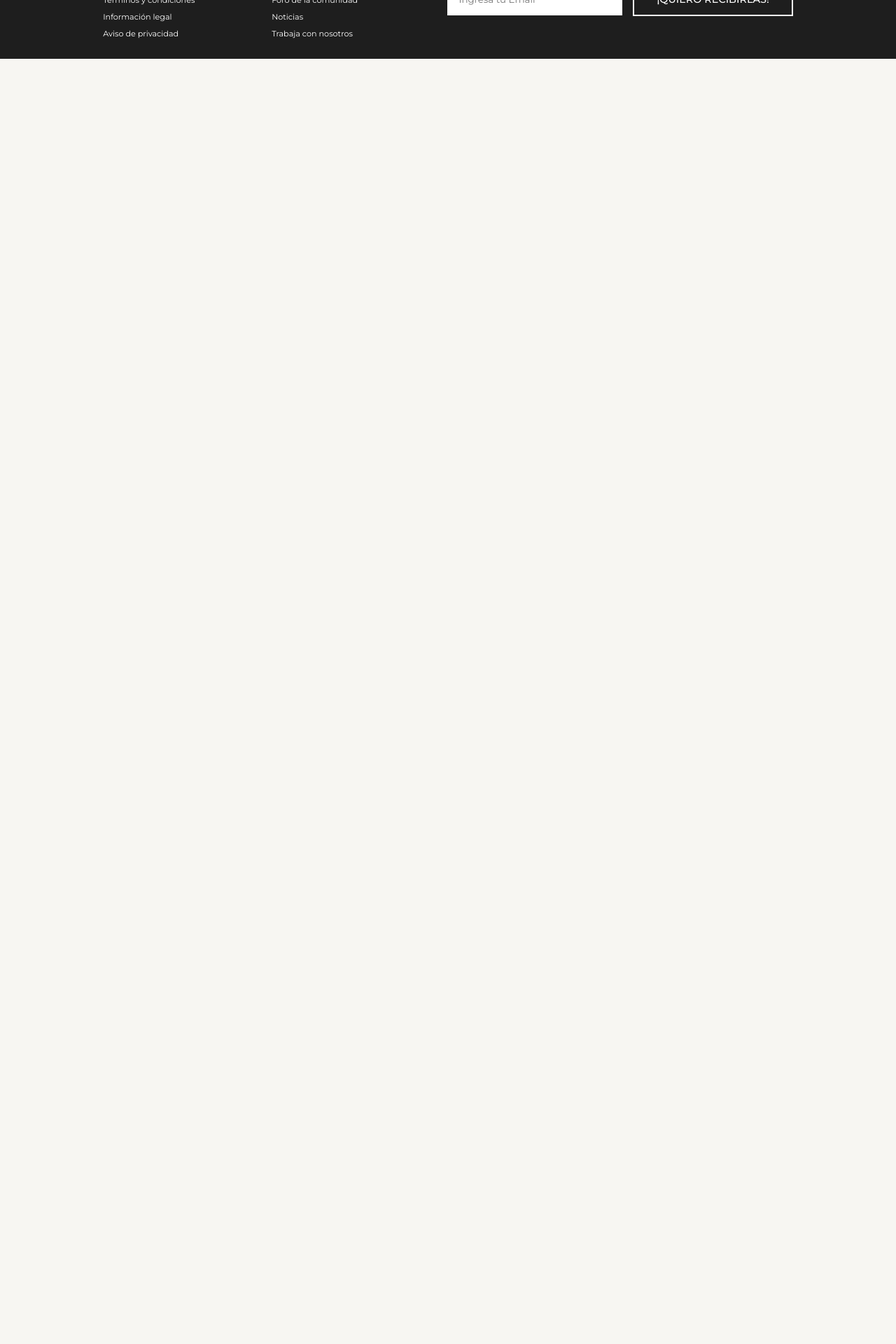
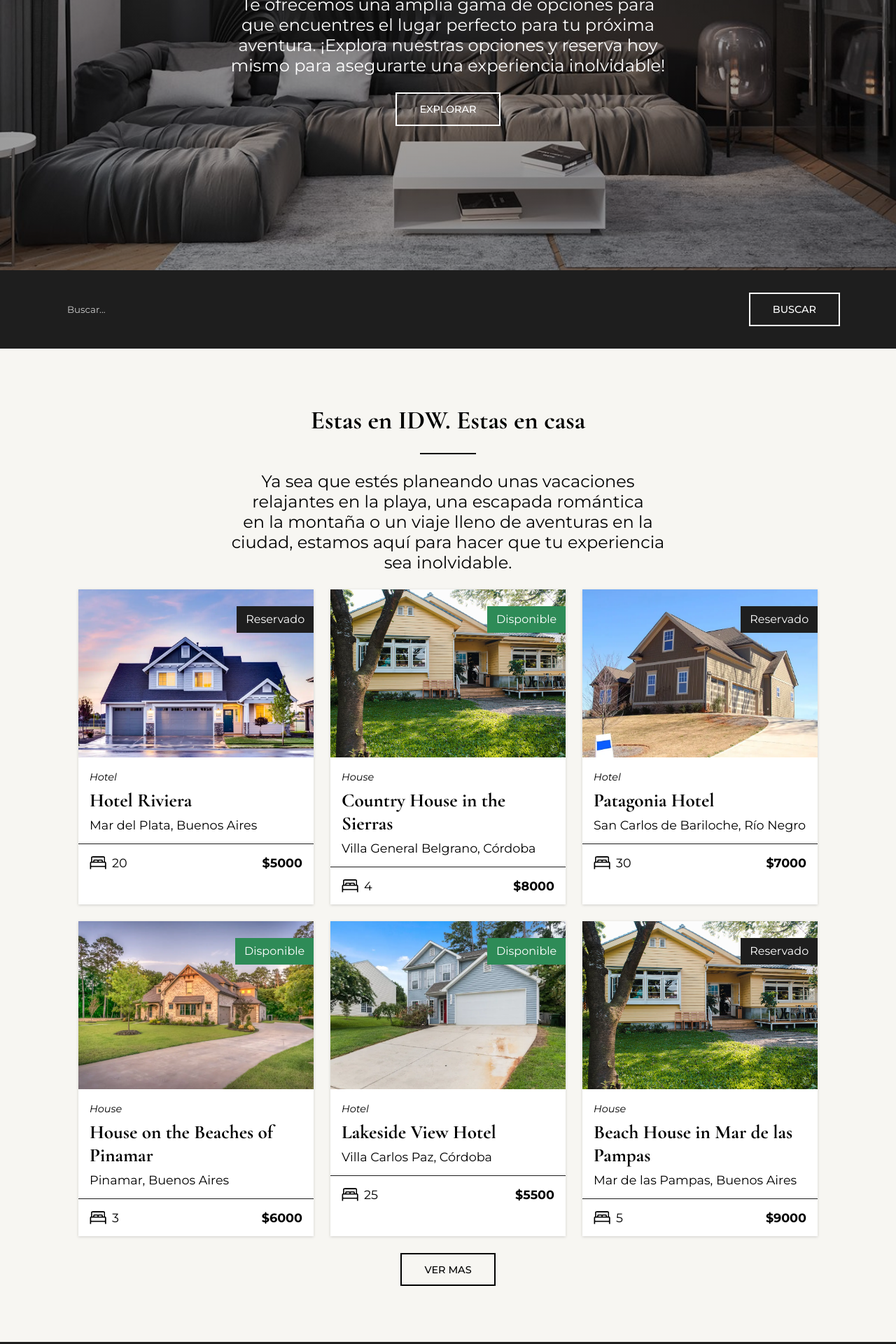
Before and after one commit to BeluzitaRomero/IDW-proyecto-integrador, a React (Create React App) app: page / in a window 1280 px wide. Shown: the part 440-2360 px from the top of the page at 70% size. Before the commit the page ends 800 px from the top, so only its background shows below. Built offline with nearby package versions, Linux system fonts and the light colour scheme.

Commit message:
separacion de pages

```diff
--- a/src/components/ItemListContainer/ItemListContainer.jsx
+++ b/src/components/ItemListContainer/ItemListContainer.jsx
@@ -1,10 +1,9 @@
 import React, { useEffect, useState } from "react";
-import MainHome from "../MainHome/MainHome";
-import SearchInput from "../SearchInput/SearchInput";
 import ItemList from "../ItemList/ItemList";
 
 import { getAccommodations } from "../../utils/api";
 import dataJson from "../../data/accommodations.json";
+import Button from "../Button/Button";
 
 const ItemListContainer = () => {
   const [accommodations, setAccommodations] = useState([]);
@@ -17,9 +16,6 @@ const ItemListContainer = () => {
 
   return (
     <>
-      <MainHome />
-      <SearchInput />
-
       <section id="explorar" className="content-section m-y">
         <h2 className="section-title">Estas en IDW. Estas en casa</h2>
         <hr />
@@ -36,7 +32,7 @@ const ItemListContainer = () => {
           <p>Cargando...</p>
         )}
 
-        <button class="btn secondary-button">Ver mas</button>
+        <Button className="btn secondary-button" value="Ver mas"></Button>
       </section>
     </>
   );
--- a/src/components/MainHome/MainHome.jsx
+++ b/src/components/MainHome/MainHome.jsx
@@ -1,5 +1,6 @@
 import React from "react";
 import "./MainHome.css";
+import { Link } from "react-router-dom";
 
 const MainHome = () => {
   return (
@@ -13,9 +14,9 @@ const MainHome = () => {
         perfecto para tu próxima aventura. ¡Explora nuestras opciones y reserva
         hoy mismo para asegurarte una experiencia inolvidable!
       </p>
-      <a href="#explorar" className="btn primary-button fade-in-bottom">
+      <Link to="#explorar" className="btn primary-button fade-in-bottom">
         Explorar
-      </a>
+      </Link>
     </main>
   );
 };
--- /dev/null
+++ b/src/pages/Contact/Contact.jsx
@@ -0,0 +1,11 @@
+import React from "react";
+
+const Contact = () => {
+  return (
+    <div>
+      <h1>Contacto</h1>
+    </div>
+  );
+};
+
+export default Contact;
--- /dev/null
+++ b/src/pages/Home/Home.css
@@ -0,0 +1,7 @@
+.search-section {
+  /* Busqueda */
+  display: flex;
+  justify-content: space-between;
+  padding: 2rem 5rem;
+  background-color: #1e1e1e;
+}
--- /dev/null
+++ b/src/pages/Home/Home.jsx
@@ -0,0 +1,23 @@
+import React from "react";
+import MainHome from "../../components/MainHome/MainHome";
+import Input from "../../components/Input/Input";
+import Button from "../../components/Button/Button";
+import ItemListContainer from "../../components/ItemListContainer/ItemListContainer";
+
+import "./Home.css";
+
+const Home = () => {
+  return (
+    <>
+      <MainHome />
+      <section className="search-section">
+        <Input />
+        <Button className={"btn primary-button"} value={"Buscar"} />
+      </section>
+
+      <ItemListContainer />
+    </>
+  );
+};
+
+export default Home;
--- /dev/null
+++ b/src/pages/Institutional/Institutional.jsx
@@ -0,0 +1,11 @@
+import React from "react";
+
+const Institutional = () => {
+  return (
+    <div>
+      <h1>Institucional</h1>
+    </div>
+  );
+};
+
+export default Institutional;
```
Also changed, not shown: src/pages/Contact/Contac.css (added), src/pages/Institutional/Institutional.css (added).
